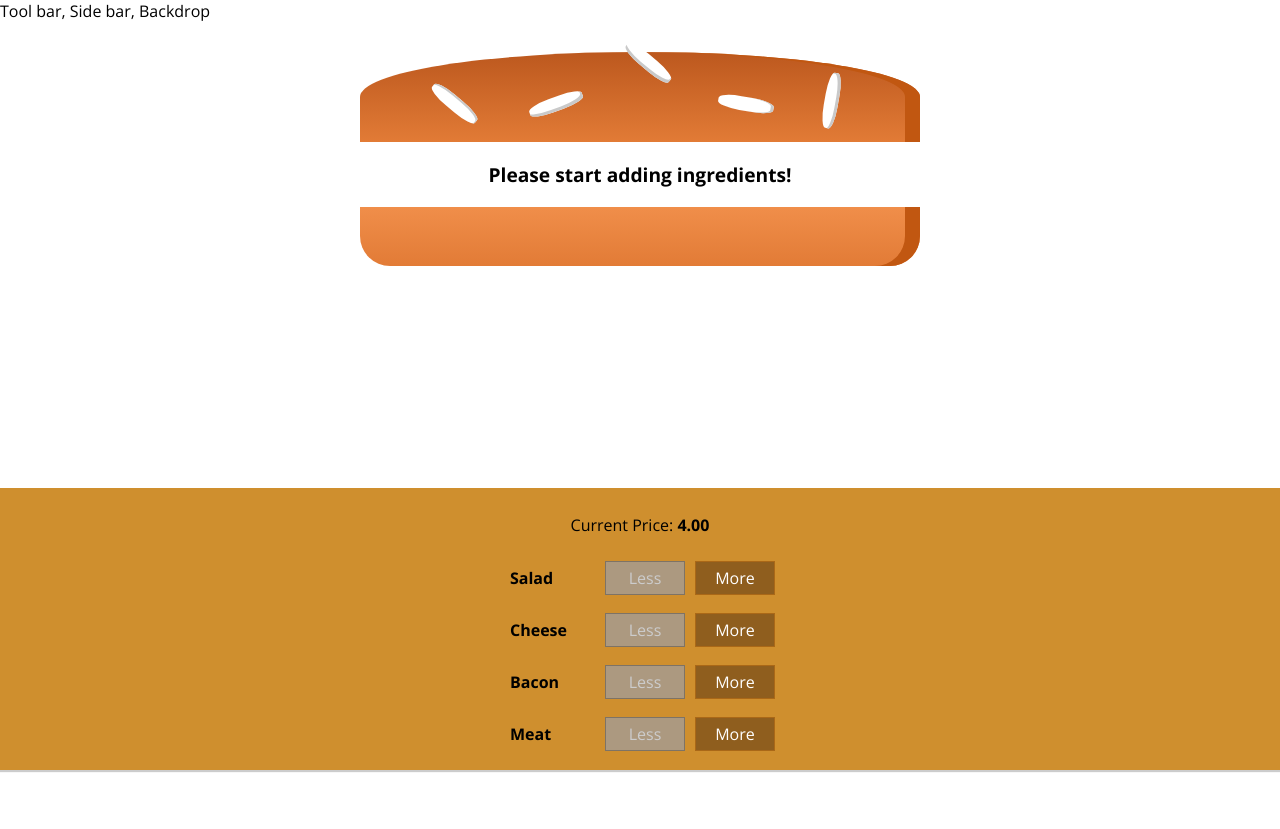
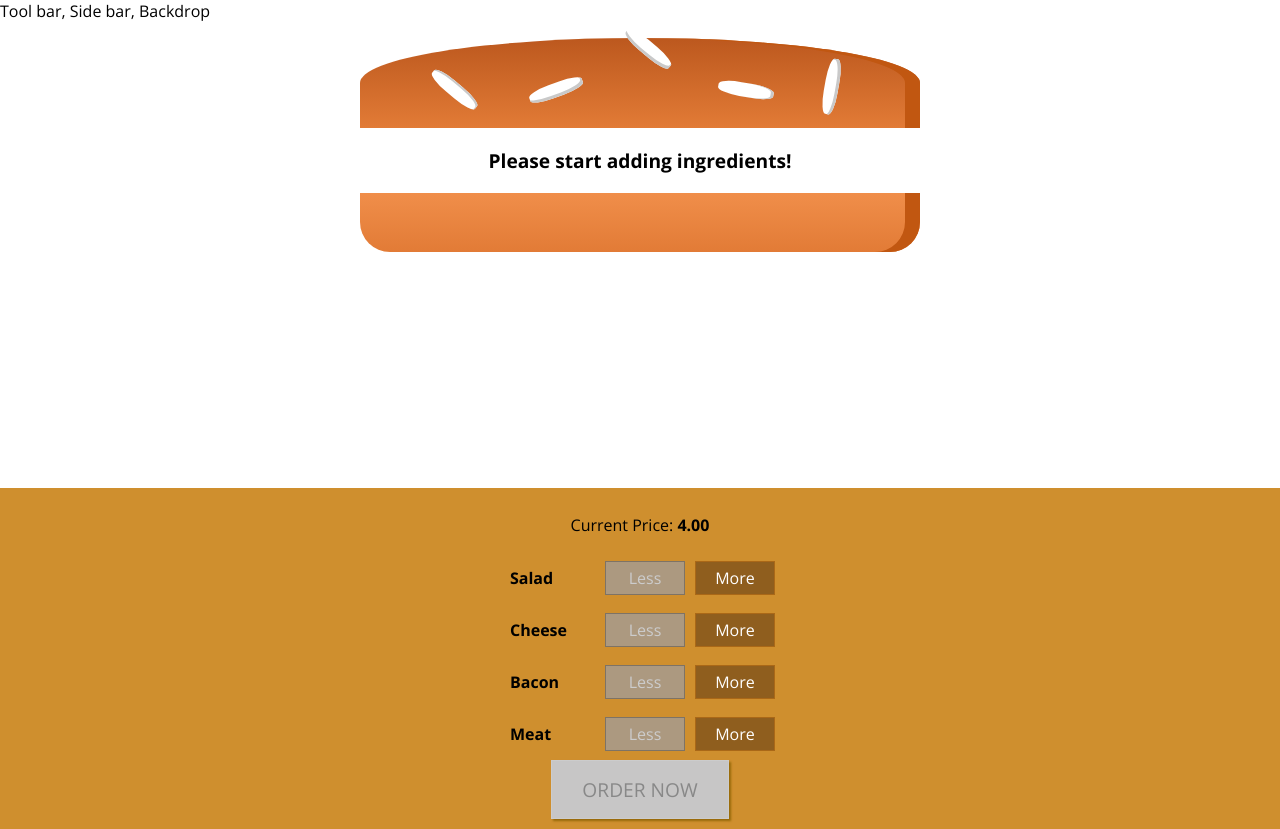
Before and after one commit to dishant90/burger-builder-app, a React (Create React App) app: page / in a window 1280 px wide. Before the commit the page ends 800 px from the top, so only its background shows below. Built offline with nearby package versions, Linux system fonts and the light colour scheme.

Commit message:
Adding the Order button

```diff
--- a/src/components/Burger/BuildControls/BuildControls.js
+++ b/src/components/Burger/BuildControls/BuildControls.js
@@ -21,6 +21,9 @@
                         removed={() => props.removeIngredient(ctrl.type)}
                         disabled={props.disabled[ctrl.type]} />
         })}
+        <button
+            className={classes.OrderButton}
+            disabled={!props.purchasable}>ORDER NOW</button>
     </div>
 );
 
--- a/src/components/Burger/BuildControls/BuildControls.module.css
+++ b/src/components/Burger/BuildControls/BuildControls.module.css
@@ -8,3 +8,44 @@
     margin: auto;
     padding: 10px 0;
 }
+
+.OrderButton {
+    background-color: #DAD735;
+    outline: none;
+    cursor: pointer;
+    border: 1px solid #966909;
+    color: #966909;
+    font-family: inherit;
+    font-size: 1.2em;
+    padding: 15px 30px;
+    box-shadow: 2px 2px 2px #966909;
+}
+
+.OrderButton:hover, .OrderButton:active {
+    background-color: #A0DB41;
+    border: 1px solid #966909;
+    color: #966909;
+}
+
+.OrderButton:disabled {
+    background-color: #C7C6C6;
+    cursor: not-allowed;
+    border: 1px solid #ccc;
+    color: #888888;
+}
+
+.OrderButton:not(:disabled) {
+    animation: enable 0.3s linear;
+}
+
+@keyframes enable {
+    0% {
+        transform: scale(1);
+    }
+    60% {
+        transform: scale(1.1);
+    }
+    100% {
+        transform: scale(1);
+    }
+}
--- a/src/components/Burger/Burger.module.css
+++ b/src/components/Burger/Burger.module.css
@@ -2,7 +2,7 @@
     width: 100%;
     height: 250px;
     margin: auto;
-    overflow: scroll;
+    /* overflow: scroll; */
     text-align: center;
     font-weight: bold;
     font-size: 1.2rem;
--- a/src/containers/BurgerBuilder/BurgerBuilder.js
+++ b/src/containers/BurgerBuilder/BurgerBuilder.js
@@ -20,7 +20,22 @@
             cheese: 0,
             meat: 0
         },
-        totalPrice: 4
+        totalPrice: 4,
+        purchasable: false
+    }
+
+    updatePurchasable = (ingredients) => {
+        const sum = Object.keys(ingredients)
+            .map(igKey => {
+                return ingredients[igKey]
+            })
+            .reduce((sum, el) => {
+                return sum + el
+            },0);
+
+        this.setState({
+            purchasable: sum > 0
+        })
     }
 
     addIngredientHandler = (type) => {
@@ -35,7 +50,8 @@
         this.setState({
             ingredients: updatedIngredients,
             totalPrice: newPrice
-        })
+        });
+        this.updatePurchasable(updatedIngredients);
         console.log('Old quantity ' + oldCount + ' of ingredient ' + type)
         console.log('New price after addition: ' + newPrice)
         console.log('New quantity after addition ' + newCount + ' of ingredient ' + type)
@@ -56,7 +72,8 @@
         this.setState({
             ingredients: updatedIngredients,
             totalPrice: newPrice
-        })
+        });
+        this.updatePurchasable(updatedIngredients);
         console.log('Old quantity ' + oldCount + ' of ingredient ' + type)
         console.log('New price after removal: ' + newPrice)
         console.log('New quantity after removal ' + newCount + ' of ingredient ' + type)
@@ -77,6 +94,7 @@
                     addIngredient={this.addIngredientHandler}
                     removeIngredient={this.removeIngredientHandler}
                     disabled={disabledInfo}
+                    purchasable={this.state.purchasable}
                     price={this.state.totalPrice.toFixed(2)} />
             </Aux>
         );
```
